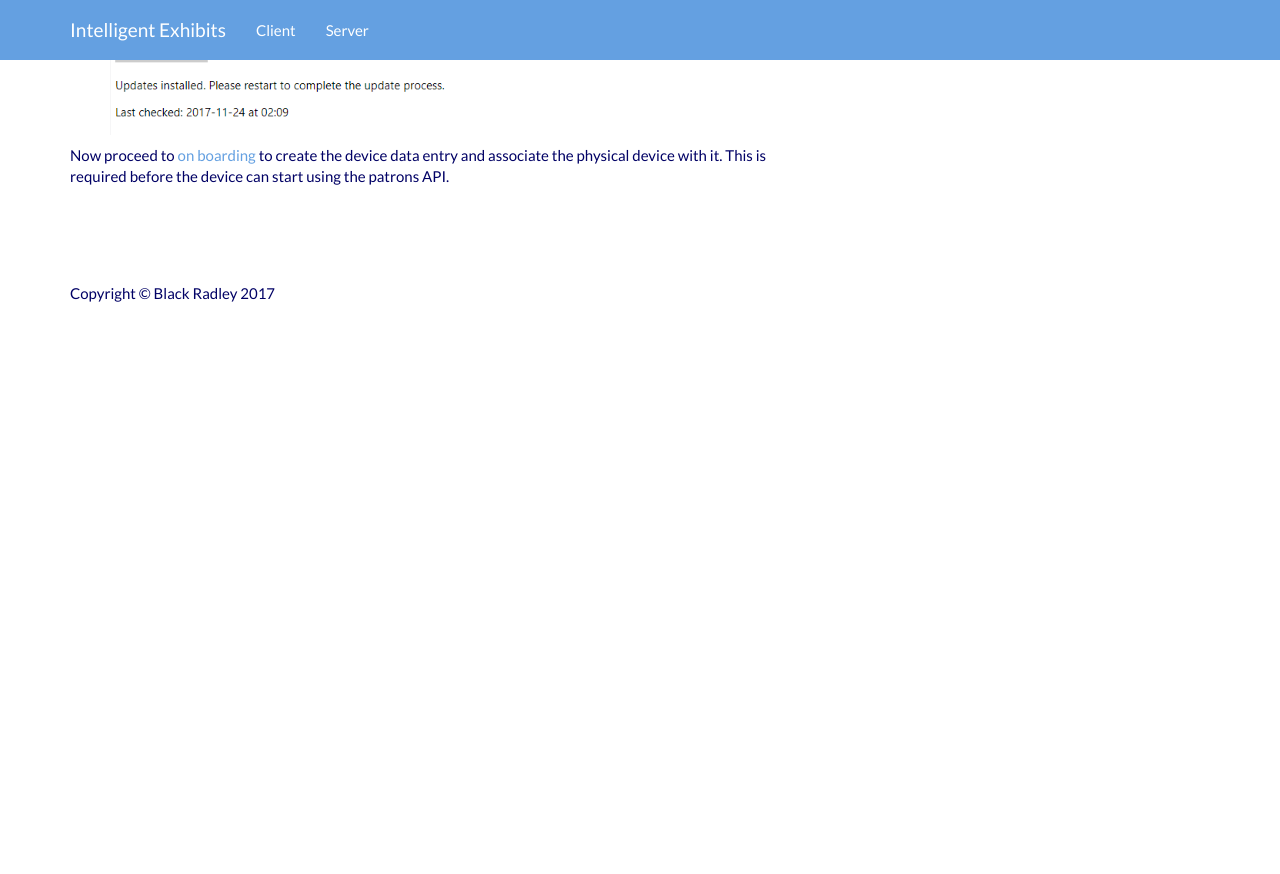
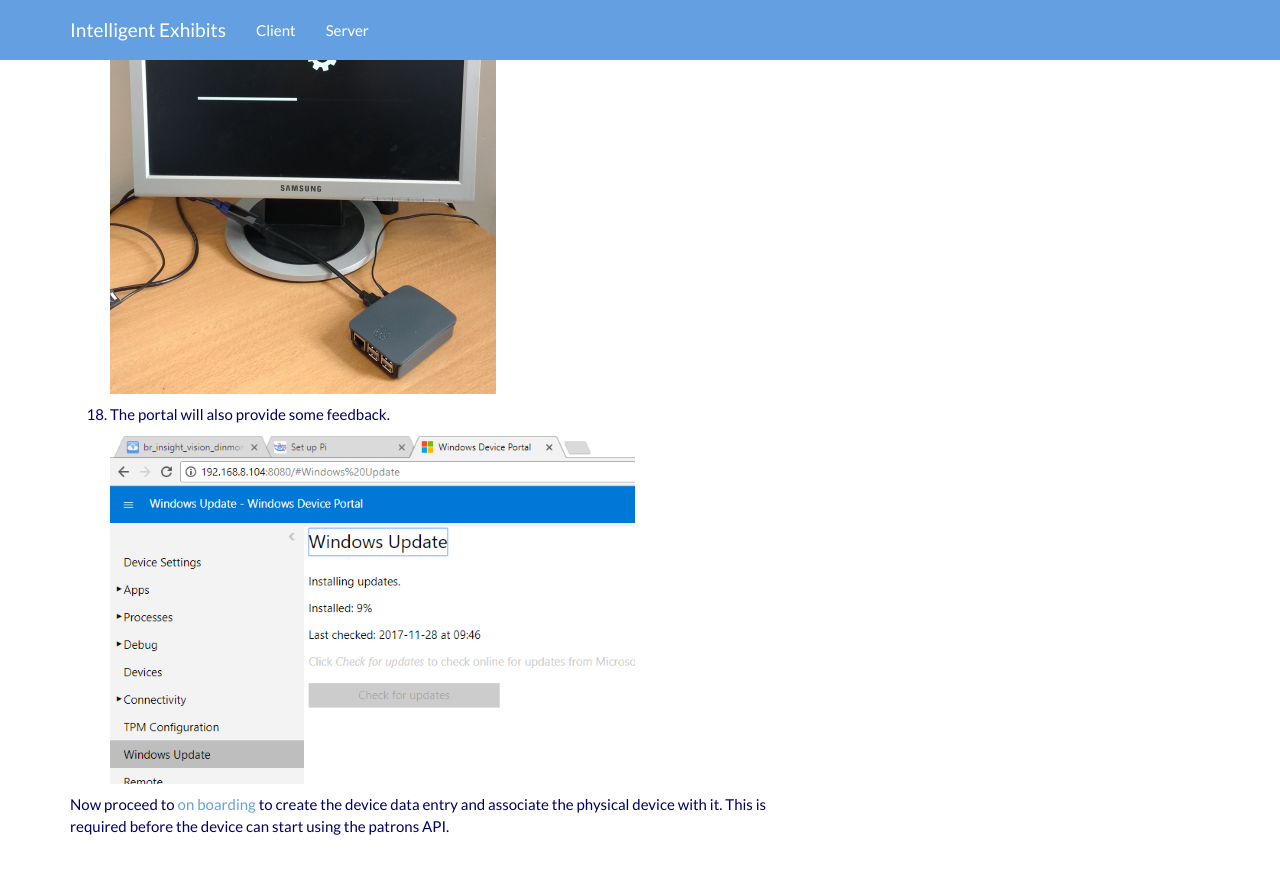
Before and after one commit to joejcollins/professor-bergman, a Jekyll site: the page built from docs/raspberry-pi-setup/index.md, in a window 1280 px wide and 900 px high, scrolled down 6574 px. Shown: the top 874 px of the window. Built offline with Jekyll 4.4.1, drawn with Linux system fonts in a browser that asks for light colours; nearby versions of some CDN libraries; before the commit the page ends 6953 px from its top, so only the background shows below that.

Commit message:
More notes on updating

```diff
--- a/docs/raspberry-pi-setup/index.md
+++ b/docs/raspberry-pi-setup/index.md
@@ -76,7 +76,10 @@
 
 1. Installing the updates may take some time so it might be as well in plug in a monitor so you know what is going on.
 
-    ![SD Card](./15-windows-restart-fail.png)
+    ![SD Card](./16-updating.png)
 
+1. The portal will also provide some feedback.
+
+    ![SD Card](./17-updating.png)
 
 Now proceed to [on boarding]({{ site.baseurl }}/onboarding) to create the device data entry and associate the physical device with it. This is required before the device can start using the patrons API.
```
